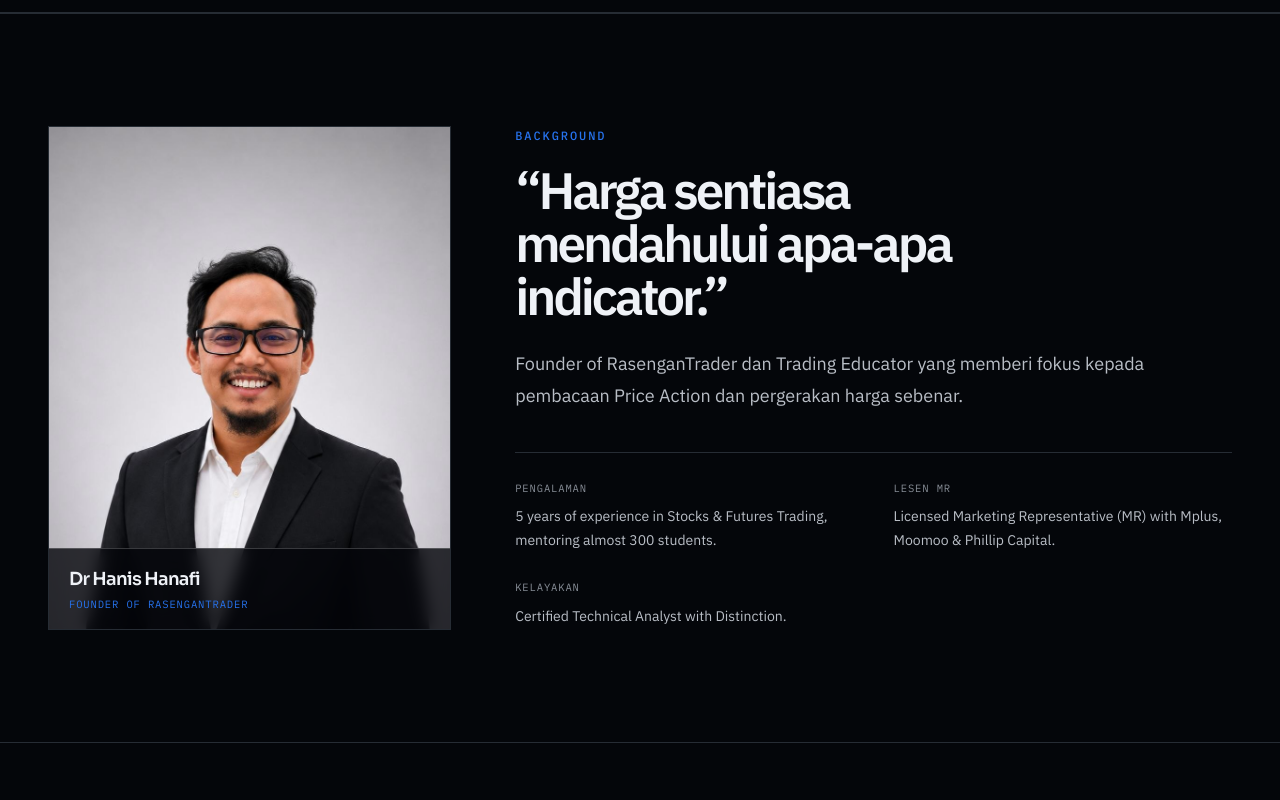
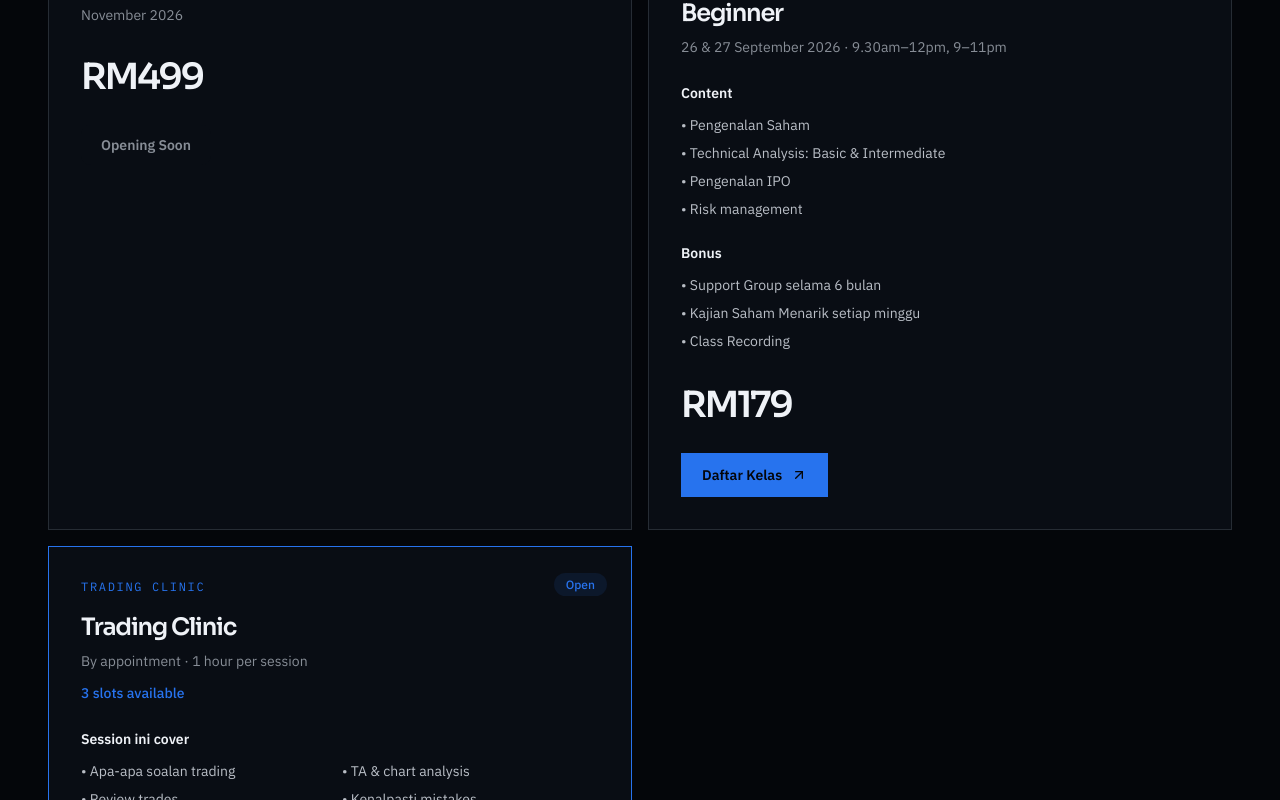
Before and after one commit to AriffinTech/RasenganTrader, a Next.js app: page / in a window 1280 px wide. Shown: the part 3880-4680 px from the top of the page. Built offline with nearby package versions, Linux system fonts and the light colour scheme; no server answers.

Commit message:
Updates to course registration and components

```diff
--- a/src/app/page.tsx
+++ b/src/app/page.tsx
@@ -5,7 +5,6 @@ import { CourseDetails } from '@/components/course-details'
 import { Feedback } from '@/components/feedback'
 import { Footer } from '@/components/footer'
 import { Founder } from '@/components/founder'
-import ClassSchedule from '@/components/class-schedule'
 import { AccountOpening } from '@/components/account-opening'
 import { PainPoints } from '@/components/pain-points'
 import { Header } from '@/components/ui/header-1'
--- a/src/app/register/page.tsx
+++ b/src/app/register/page.tsx
@@ -4,8 +4,7 @@ import { ArrowLeft } from 'lucide-react'
 import { Footer } from '@/components/footer'
 import { Header } from '@/components/ui/header-1'
 import { RegistrationForm } from '@/components/registration-form'
-import { courseOffer, isRegistrationOffer, registrationOffers } from '@/lib/course'
-import { enrollment } from '@/lib/site-config'
+import { coachingOffer, courseOffer, isRegistrationOffer, registrationOffers, saham101Offer } from '@/lib/course'
 
 type RegisterPageProps = {
   searchParams: Promise<{ offer?: string | string[] }>
@@ -14,7 +13,7 @@ type RegisterPageProps = {
 export default async function RegisterPage({ searchParams }: RegisterPageProps) {
   const requestedOffer = (await searchParams).offer
   const offerValue = Array.isArray(requestedOffer) ? requestedOffer[0] : requestedOffer
-  const selectedOffer = isRegistrationOffer(offerValue) ? offerValue : 'course'
+  const selectedOffer = isRegistrationOffer(offerValue) ? offerValue : 'saham-101'
   const offer = registrationOffers[selectedOffer]
 
   return (
@@ -30,16 +29,38 @@ export default async function RegisterPage({ searchParams }: RegisterPageProps)
           <div className="mt-10 grid gap-12 lg:grid-cols-[minmax(0,1fr)_minmax(22rem,0.72fr)] lg:items-start">
             <div>
               <p className="font-mono text-xs font-medium tracking-[0.16em] text-primary">
-                {selectedOffer === 'course' ? 'NEXT CLASS · ' + courseOffer.nextClass.toUpperCase() : 'RASENGANTRADER'}
+                {selectedOffer === 'fast-track' ? `OPENING SOON · ${courseOffer.nextClass.toUpperCase()}` : 'RASENGANTRADER'}
               </p>
-              <h1 className="mt-5 max-w-[11ch] text-[clamp(3rem,6vw,6.5rem)] font-semibold leading-[0.93] tracking-[-0.075em] text-foreground">
+              <h1 className="mt-5 max-w-[14ch] text-[clamp(3rem,6vw,6.5rem)] font-semibold leading-[0.93] tracking-[-0.075em] text-foreground">
                 {offer.title}
               </h1>
               <p className="mt-7 max-w-[58ch] text-lg leading-8 text-[color:var(--color-ink-soft)]">
                 {offer.description}
               </p>
 
-              {selectedOffer === 'course' ? (
+              {selectedOffer === 'saham-101' ? (
+                <div className="mt-12 grid gap-6 border-y border-border py-7 sm:grid-cols-2">
+                  <div>
+                    <p className="font-mono text-xs text-primary">JADUAL</p>
+                    <h2 className="mt-3 text-xl font-semibold tracking-[-0.04em] text-foreground">{saham101Offer.date}</h2>
+                    <p className="mt-3 text-sm leading-6 text-muted-foreground">{saham101Offer.time}</p>
+                  </div>
+                  <div>
+                    <p className="font-mono text-xs text-primary">CONTENT</p>
+                    <ul className="mt-3 space-y-2 text-sm leading-6 text-muted-foreground">
+                      {saham101Offer.topics.map((topic) => <li key={topic}>• {topic}</li>)}
+                    </ul>
+                  </div>
+                </div>
+              ) : selectedOffer === 'trading-clinic' ? (
+                <div className="mt-12 border-y border-border py-7">
+                  <p className="font-mono text-xs text-primary">SESSION INI COVER</p>
+                  <ul className="mt-4 grid gap-2 text-sm leading-6 text-muted-foreground sm:grid-cols-2">
+                    {coachingOffer.topics.map((topic) => <li key={topic}>• {topic}</li>)}
+                  </ul>
+                  <p className="mt-5 text-sm leading-6 text-muted-foreground">{coachingOffer.note}</p>
+                </div>
+              ) : selectedOffer === 'fast-track' ? (
                 <div className="mt-12 grid gap-6 border-y border-border py-7 sm:grid-cols-2">
                   {courseOffer.modules.map((module) => (
                     <div key={module.number}>
@@ -52,7 +73,16 @@ export default async function RegisterPage({ searchParams }: RegisterPageProps)
               ) : null}
             </div>
 
-            <RegistrationForm checkoutUrl={enrollment.url} initialOffer={selectedOffer} />
+            {selectedOffer === 'fast-track' ? (
+              <div className="border border-primary bg-secondary p-7 sm:p-10">
+                <p className="font-mono text-xs tracking-[0.14em] text-primary">OPENING SOON</p>
+                <h2 className="mt-4 text-3xl font-semibold tracking-[-0.05em] text-foreground">Pendaftaran dibuka pada November 2026.</h2>
+                <p className="mt-4 leading-7 text-[color:var(--color-ink-soft)]">Sila kembali semula apabila pendaftaran Fast Track dibuka.</p>
+                <Link href="/#kelas" className="enroll-outline mt-8 inline-flex px-5 text-sm font-semibold">Lihat kelas yang tersedia</Link>
+              </div>
+            ) : (
+              <RegistrationForm initialOffer={selectedOffer} />
+            )}
           </div>
         </div>
       </main>
--- a/src/components/class-schedule.tsx
+++ b/src/components/class-schedule.tsx
@@ -1,54 +1,86 @@
-import { getClassesData } from "@/lib/sheets";
-import { EnrollmentLink } from "@/components/enrollment-link";
+import { EnrollmentLink } from '@/components/enrollment-link'
+import { coachingOffer, saham101Offer } from '@/lib/course'
+import { getClassesData } from '@/lib/sheets'
+
+function normaliseStatus(status: string) {
+  return status.trim().toLowerCase().replace(/\s+/g, '-')
+}
 
 export default async function ClassSchedule() {
-  const classes = await getClassesData();
+  const classes = await getClassesData()
 
-  if (!classes || classes.length === 0) {
-    return null;
-  }
+  if (classes.length === 0) return null
 
   return (
     <div className="grid gap-4 md:grid-cols-2">
-      {classes.map((item: { name: string, date: string, price: string, status: string }, index: number) => {
-        const isCoaching = item.name.toLowerCase().includes("coaching");
-        const offerType = isCoaching ? "coaching" : "course";
-        const isFull = item.status.toLowerCase() === "full";
-
-        // Use primary border for coaching, default border for others to match original design
-        const borderClass = isCoaching ? "border-primary" : "border-border";
+      {classes.map((item) => {
+        const status = normaliseStatus(item.status)
+        const isFull = status === 'full' || status === 'sold-out'
+        const isOpeningSoon = status === 'opening-soon' || status === 'opening'
+        const isUnavailable = isFull || isOpeningSoon
+        const isCoaching = item.offerId === 'trading-clinic'
+        const borderClass = isCoaching ? 'border-primary' : 'border-border'
+        const statusLabel = isOpeningSoon ? 'Opening Soon' : isFull ? 'Full' : item.status || 'Open'
 
         return (
-          <article key={index} className={`border ${borderClass} bg-secondary p-6 sm:p-8 relative overflow-hidden`}>
-            {/* Status Badge */}
-            <div className="absolute top-6 right-6">
-              <span className={`px-3 py-1 rounded-full text-xs font-medium ${isFull ? 'bg-destructive/10 text-destructive' : 'bg-primary/10 text-primary'}`}>
-                {item.status}
+          <article key={item.offerId} className={`relative overflow-hidden border ${borderClass} bg-secondary p-6 sm:p-8`}>
+            <div className="absolute right-6 top-6">
+              <span className={`rounded-full px-3 py-1 text-xs font-medium ${isUnavailable ? 'bg-destructive/10 text-destructive' : 'bg-primary/10 text-primary'}`}>
+                {statusLabel}
               </span>
             </div>
 
-            <p className="font-mono text-xs tracking-[0.14em] text-primary uppercase">
-              {isCoaching ? "PERSONAL COACHING" : "CLASS OFFER"}
+            <p className="font-mono text-xs uppercase tracking-[0.14em] text-primary">
+              {isCoaching ? 'TRADING CLINIC' : item.offerId === 'saham-101' ? 'BEGINNER CLASS' : 'TRUE SMC FAST TRACK'}
             </p>
-            <h3 className="mt-4 text-2xl font-semibold tracking-[-0.05em] text-foreground">{item.name}</h3>
-            <p className="mt-2 text-sm text-muted-foreground">Next Session: {item.date}</p>
+            <h3 className="mt-4 max-w-[22ch] text-2xl font-semibold tracking-[-0.05em] text-foreground">{item.name}</h3>
+            <p className="mt-2 text-sm text-muted-foreground">{item.date}</p>
+
+            {item.availability ? <p className="mt-3 text-sm font-medium text-primary">{item.availability}</p> : null}
+
+            {item.offerId === 'saham-101' ? (
+              <div className="mt-6 space-y-5 text-sm leading-6 text-[color:var(--color-ink-soft)]">
+                <div>
+                  <p className="font-semibold text-foreground">Content</p>
+                  <ul className="mt-2 space-y-1">
+                    {saham101Offer.topics.map((topic) => <li key={topic}>• {topic}</li>)}
+                  </ul>
+                </div>
+                <div>
+                  <p className="font-semibold text-foreground">Bonus</p>
+                  <ul className="mt-2 space-y-1">
+                    {saham101Offer.bonuses.map((bonus) => <li key={bonus}>• {bonus}</li>)}
+                  </ul>
+                </div>
+              </div>
+            ) : null}
+
+            {item.offerId === 'trading-clinic' ? (
+              <div className="mt-6 text-sm leading-6 text-[color:var(--color-ink-soft)]">
+                <p className="font-semibold text-foreground">Session ini cover</p>
+                <ul className="mt-2 grid gap-1 sm:grid-cols-2">
+                  {coachingOffer.topics.map((topic) => <li key={topic}>• {topic}</li>)}
+                </ul>
+                <p className="mt-4 text-xs leading-5 text-muted-foreground">{coachingOffer.note}</p>
+              </div>
+            ) : null}
 
             <p className="mt-8 font-[family-name:var(--font-display)] text-4xl font-semibold tracking-[-0.06em] text-foreground">
               {item.price}
             </p>
 
-            {!isFull ? (
-              <EnrollmentLink offer={offerType} variant={isCoaching ? "outline" : "solid"} className="mt-7 px-5 text-sm font-semibold">
-                {isCoaching ? "Mohon Coaching" : "Daftar Kelas"}
+            {!isUnavailable ? (
+              <EnrollmentLink offer={item.offerId} variant={isCoaching ? 'outline' : 'solid'} className="mt-7 px-5 text-sm font-semibold">
+                {isCoaching ? 'Mohon Coaching' : 'Daftar Kelas'}
               </EnrollmentLink>
             ) : (
-              <button disabled className="mt-7 px-5 text-sm font-semibold inline-flex items-center justify-center whitespace-nowrap rounded-md ring-offset-background transition-colors h-10 bg-muted text-muted-foreground cursor-not-allowed">
-                Penuh (Sold Out)
+              <button disabled className="mt-7 inline-flex h-10 cursor-not-allowed items-center justify-center whitespace-nowrap rounded-md bg-muted px-5 text-sm font-semibold text-muted-foreground">
+                {isOpeningSoon ? 'Opening Soon' : 'Penuh (Sold Out)'}
               </button>
             )}
           </article>
-        );
+        )
       })}
     </div>
-  );
+  )
 }
--- a/src/components/course-details.tsx
+++ b/src/components/course-details.tsx
@@ -1,5 +1,4 @@
-import { EnrollmentLink } from '@/components/enrollment-link'
-import { coachingOffer, courseOffer } from '@/lib/course'
+import { courseOffer } from '@/lib/course'
 import ClassSchedule from '@/components/class-schedule'
 
 export function CourseDetails() {
@@ -59,6 +58,9 @@ export function CourseDetails() {
 
         <div className="border-t border-border pt-8">
           <ClassSchedule />
+          <p className="mt-6 text-xs leading-5 text-muted-foreground">
+            Bayaran yang telah dibuat adalah non-refundable.
+          </p>
         </div>
       </div>
     </section>
--- a/src/components/enrollment-link.tsx
+++ b/src/components/enrollment-link.tsx
@@ -17,7 +17,7 @@ export function EnrollmentLink({
   className,
   variant = 'solid',
   showIcon = true,
-  offer = 'course',
+  offer = 'saham-101',
 }: EnrollmentLinkProps) {
   const baseClass = variant === 'solid' ? 'enroll-solid' : 'enroll-outline'
 
--- a/src/lib/course.ts
+++ b/src/lib/course.ts
@@ -1,9 +1,11 @@
-export type RegistrationOfferKey = 'course' | 'coaching' | 'account'
+export type RegistrationOfferKey = 'fast-track' | 'saham-101' | 'trading-clinic' | 'account'
+
+export type ClassStatus = 'open' | 'opening-soon' | 'full'
 
 export const courseOffer = {
   title: 'True SMC Fast Track Course',
   educator: 'Dr Hanis Hanafi',
-  nextClass: 'November / December',
+  nextClass: 'November 2026',
   price: 'RM499',
   modules: [
     {
@@ -47,22 +49,84 @@ export const courseOffer = {
   },
 } as const
 
-export const coachingOffer = {
-  title: '1-1 Personal Online Coaching',
-  price: 'RM1,600',
-  inclusions: ['10x sessions', '1 hour per session', 'Only 2 slots per month'],
+export const saham101Offer = {
+  title: 'Saham 101: Kelas Khas untuk Beginner',
+  date: '26 & 27 September 2026',
+  time: '9.30am–12pm, 9–11pm',
+  price: 'RM179',
+  topics: [
+    'Pengenalan Saham',
+    'Technical Analysis: Basic & Intermediate',
+    'Pengenalan IPO',
+    'Risk management',
+  ],
+  bonuses: [
+    'Support Group selama 6 bulan',
+    'Kajian Saham Menarik setiap minggu',
+    'Class Recording',
+  ],
 } as const
 
+export const coachingOffer = {
+  title: 'Trading Clinic',
+  price: 'RM100 / session',
+  inclusions: ['1-1 online personal coaching', '1 hour per session', '3 slots per month'],
+  topics: [
+    'Apa-apa soalan trading',
+    'TA & chart analysis',
+    'Review trades',
+    'Kenalpasti mistakes',
+    'EP / CL / TP review',
+    'Trading psychology',
+    'Risk management',
+    'Strategy discussion',
+    'Improve trading plan',
+  ],
+  note: 'Trading Clinic ini tidak akan ajar teknik advance True SMC (kecuali Alumni).',
+} as const
+
+export const defaultClassSchedule = [
+  {
+    offerId: 'fast-track' as const,
+    name: courseOffer.title,
+    date: courseOffer.nextClass,
+    price: courseOffer.price,
+    status: 'Opening Soon' as const,
+    availability: '',
+  },
+  {
+    offerId: 'saham-101' as const,
+    name: saham101Offer.title,
+    date: `${saham101Offer.date} · ${saham101Offer.time}`,
+    price: saham101Offer.price,
+    status: 'Open' as const,
+    availability: '',
+  },
+  {
+    offerId: 'trading-clinic' as const,
+    name: coachingOffer.title,
+    date: 'By appointment · 1 hour per session',
+    price: coachingOffer.price,
+    status: 'Open' as const,
+    availability: '3 slots available',
+  },
+] as const
+
 export const registrationOffers = {
-  course: {
+  'fast-track': {
     title: courseOffer.title,
     price: courseOffer.price,
     description: 'Pendaftaran untuk kelas True SMC Fast Track Course.',
   },
-  coaching: {
+  'saham-101': {
+    title: saham101Offer.title,
+    price: saham101Offer.price,
+    description: 'Kelas khas untuk beginner yang mahu memahami asas saham dan analisis teknikal.',
+  },
+  'trading-clinic': {
     title: coachingOffer.title,
     price: coachingOffer.price,
-    description: 'Permohonan untuk sesi personal online coaching.',
+    description: '1-1 online personal coaching bersama RasenganTrader selama 1 jam.',
   },
   account: {
     title: 'Buka Akaun',
@@ -72,5 +136,9 @@ export const registrationOffers = {
 } as const
 
 export function isRegistrationOffer(value: string | undefined): value is RegistrationOfferKey {
-  return value === 'course' || value === 'coaching' || value === 'account'
+  return value === 'fast-track' || value === 'saham-101' || value === 'trading-clinic' || value === 'account'
 }
+
+export function isPaidRegistrationOffer(value: RegistrationOfferKey): value is Exclude<RegistrationOfferKey, 'account'> {
+  return value !== 'account'
+}
--- a/src/lib/sheets.ts
+++ b/src/lib/sheets.ts
@@ -1,43 +1,78 @@
-import Papa from "papaparse";
+import Papa from 'papaparse'
 
-export async function getClassesData() {
-  const PUBLISHED_CSV_URL = "https://docs.google.com/spreadsheets/d/e/2PACX-1vSHJJikovmz71pcvsw5pZdCSBWbZgG3LcIn3mx6NqZFz69nFhOv-JVegJbfAmvg9yCnbKyhBCyFWTai/pub?output=csv";
+import { defaultClassSchedule, type RegistrationOfferKey } from '@/lib/course'
+
+export type ClassScheduleItem = {
+  offerId: RegistrationOfferKey
+  name: string
+  date: string
+  price: string
+  status: string
+  availability: string
+}
+
+const PUBLISHED_CSV_URL =
+  'https://docs.google.com/spreadsheets/d/e/2PACX-1vSHJJikovmz71pcvsw5pZdCSBWbZgG3LcIn3mx6NqZFz69nFhOv-JVegJbfAmvg9yCnbKyhBCyFWTai/pub?output=csv'
+
+function inferOfferId(name: string, explicitId?: string): RegistrationOfferKey | undefined {
+  const value = (explicitId || name).trim().toLowerCase()
+
+  if (value === 'fast-track' || value.includes('fast track') || value.includes('true smc')) return 'fast-track'
+  if (value === 'saham-101' || value.includes('saham 101')) return 'saham-101'
+  if (value === 'trading-clinic' || value.includes('trading clinic') || value.includes('coaching')) return 'trading-clinic'
+  return undefined
+}
+
+function getRowValue(row: Record<string, string>, ...keys: string[]) {
+  for (const key of keys) {
+    const value = row[key]?.trim()
+    if (value) return value
+  }
+  return ''
+}
+
+export async function getClassesData(): Promise<ClassScheduleItem[]> {
+  let rows: Record<string, string>[] = []
 
   try {
-    const res = await fetch(PUBLISHED_CSV_URL, {
-      next: { revalidate: 60 } // Re-fetches the data every 60 seconds (ISR)
-    });
+    const res = await fetch(PUBLISHED_CSV_URL, { next: { revalidate: 60 } })
 
-    if (!res.ok) {
-      console.error("Failed to fetch Google Sheets CSV:", res.statusText);
-      return [];
+    if (res.ok) {
+      const parsed = Papa.parse<Record<string, string>>(await res.text(), {
+        header: true,
+        skipEmptyLines: true,
+      })
+      rows = parsed.data || []
+    } else {
+      console.error('Failed to fetch Google Sheets CSV:', res.statusText)
     }
+  } catch (error) {
+    console.error('Error fetching Google Sheets CSV data:', error)
+  }
 
-    const csvText = await res.text();
+  const overrides = new Map(
+    rows
+      .map((row) => {
+        const name = getRowValue(row, 'Class Name', 'Name')
+        const offerId = inferOfferId(name, getRowValue(row, 'Offer ID', 'Offer'))
+        return offerId ? [offerId, row] as const : null
+      })
+      .filter((entry): entry is readonly [RegistrationOfferKey, Record<string, string>] => Boolean(entry)),
+  )
 
-    // Parse the CSV
-    const parsed = Papa.parse(csvText, {
-      header: true, // Use the first row as keys (Class Name, Date, Status, Price)
-      skipEmptyLines: true,
-    });
+  return defaultClassSchedule.map((fallback) => {
+    const row = overrides.get(fallback.offerId)
+    if (!row) return { ...fallback }
 
-    if (!parsed.data || parsed.data.length === 0) {
-      return [];
+    return {
+      offerId: fallback.offerId,
+      // Keep the controlled offer copy and prices in code. The Sheet controls
+      // operational status and the manually displayed coaching availability.
+      name: fallback.name,
+      date: fallback.date,
+      price: fallback.price,
+      status: fallback.offerId === 'fast-track' ? 'Opening Soon' : getRowValue(row, 'Status') || fallback.status,
+      availability: getRowValue(row, 'Availability', 'Slots Remaining', 'Remaining') || fallback.availability,
     }
-
-    // Map the parsed data into our expected format
-    const classes = parsed.data.map((row: any) => {
-      return {
-        name: row["Class Name"] || "",
-        date: row["Date"] || "",
-        price: row["Price"] || "",
-        status: row["Status"] || "Available",
-      };
-    });
-
-    return classes;
-  } catch (error) {
-    console.error("Error fetching Google Sheets CSV data:", error);
-    return [];
-  }
+  })
 }
```
Also changed, not shown: src/app/api/create-bill/route.ts (+19 -5 lines), src/components/registration-form.tsx (+4 -4 lines), 1 other file (tests, documents, lock files or other folders).
